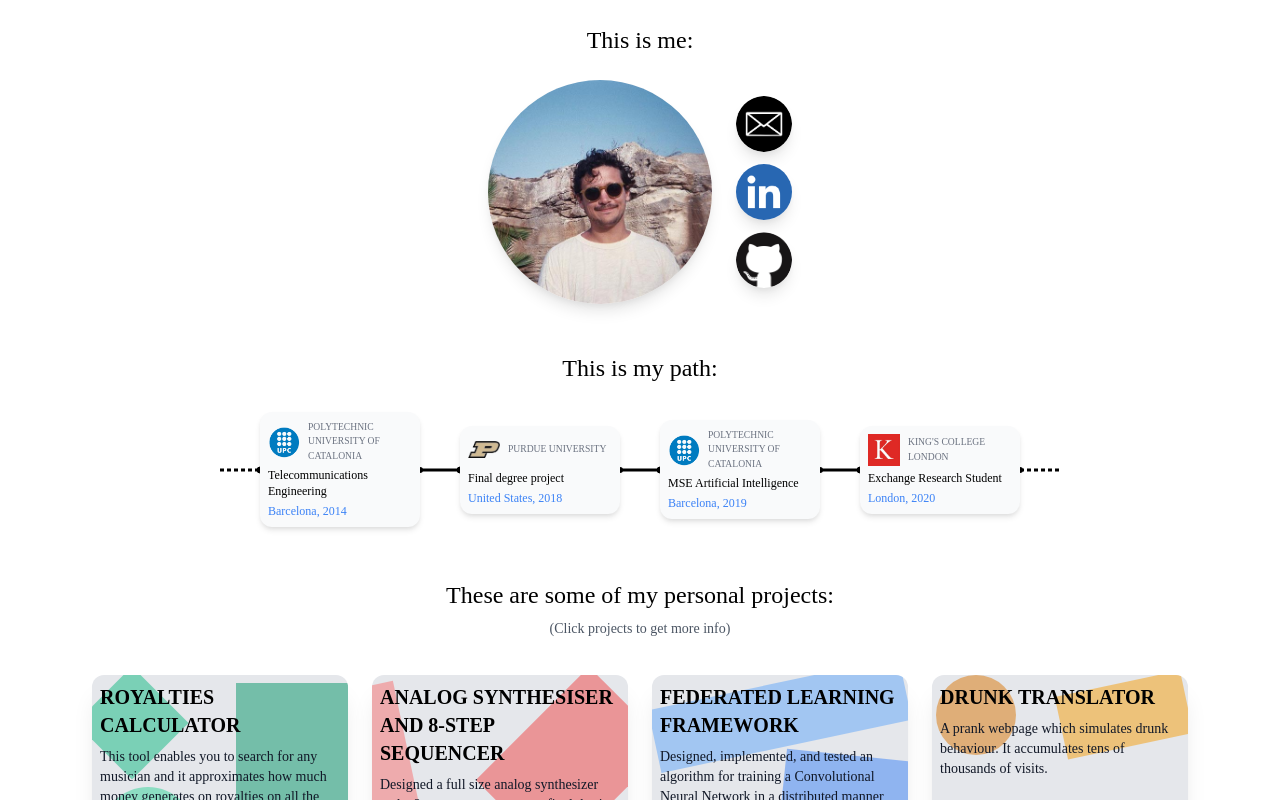
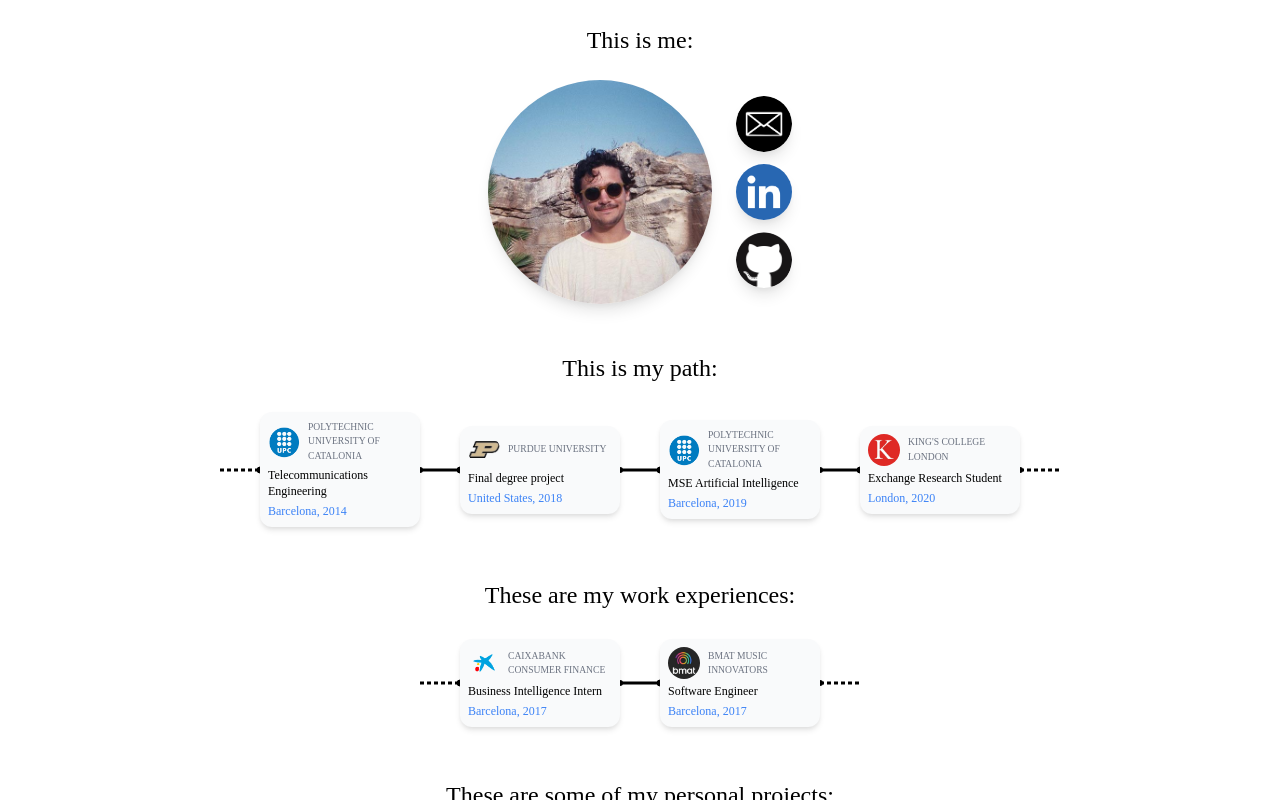
Before and after one commit to gferrate/personal_page, a Nuxt app: page / in a window 1280 px wide. Shown: the top 800 px of the page. Built offline with nearby package versions, Linux system fonts and the light colour scheme; a web font is replaced by a local one.

Commit message:
Work experience

```diff
--- a/components/Uni.vue
+++ b/components/Uni.vue
@@ -9,14 +9,14 @@
       flex flex-col
       items-start
       shadow-md
-	  hover:shadow-lg
-	  transition
-	  duration-500
+      hover:shadow-lg
+      transition
+      duration-500
     "
   >
     <div class="flex justify-center items-center space-x-2">
       <div
-        class="w-8 h-8 bg-no-repeat bg-center bg-contain flex-none"
+        class="w-8 h-8 bg-no-repeat bg-center bg-contain flex-none rounded-full"
         :style="{ backgroundImage: `url(${imgPath})` }"
       ></div>
       <div class="text-tiny text-gray-500 text-left uppercase">
--- a/pages/index.vue
+++ b/pages/index.vue
@@ -64,6 +64,30 @@
       </div>
     </section>
 
+    <section id="this-is-my-work-experience" class="py-6 relative">
+      <Title class="">These are my work experiences:</Title>
+      <div
+        class="
+          mt-1
+          sm:mt-6
+          flex
+          justify-center
+          items-center
+          flex-wrap
+          sm:flex-nowrap
+          space-y-4
+          sm:space-y-0
+          p-1
+        "
+      >
+        <LinePath :dashed="true" circles="right" />
+        <Uni :img-path="images.caixaLogo" :info="works.caixa" />
+        <LinePath />
+        <Uni :img-path="images.bmatLogo" :info="works.bmat" />
+        <LinePath :dashed="true" circles="left" />
+      </div>
+    </section>
+
     <section id="this-is-my-path" class="py-6">
       <Title class="">These are some of my personal projects:</Title>
       <h2 class="text-sm mt-2 text-center px-4 text-gray-600">
@@ -91,6 +115,8 @@ import githubLogo from "~/assets/img/github_logo.png";
 import upcLogo from "~/assets/img/upc_logo.png";
 import purdueLogo from "~/assets/img/purdue_logo.png";
 import kingsLogo from "~/assets/img/kings_logo.jpeg";
+import caixaLogo from "~/assets/img/caixabank_logo.png";
+import bmatLogo from "~/assets/img/bmat_logo.jpeg";
 
 export default {
   data: function () {
@@ -103,6 +129,22 @@ export default {
         upcLogo: upcLogo,
         purdueLogo: purdueLogo,
         kingsLogo: kingsLogo,
+        caixaLogo: caixaLogo,
+        bmatLogo: bmatLogo,
+      },
+      works: {
+        caixa: {
+          name: "Caixabank Consumer Finance",
+          degree: "Business Intelligence Intern",
+          country: "Barcelona",
+          year: 2017,
+        },
+        bmat: {
+          name: "BMAT Music Innovators",
+          degree: "Software Engineer",
+          country: "Barcelona",
+          year: 2017,
+        },
       },
       unis: {
         upc: {
```
Also changed, not shown: assets/img/bmat_logo.jpeg (added), assets/img/caixabank_logo.png (added).
